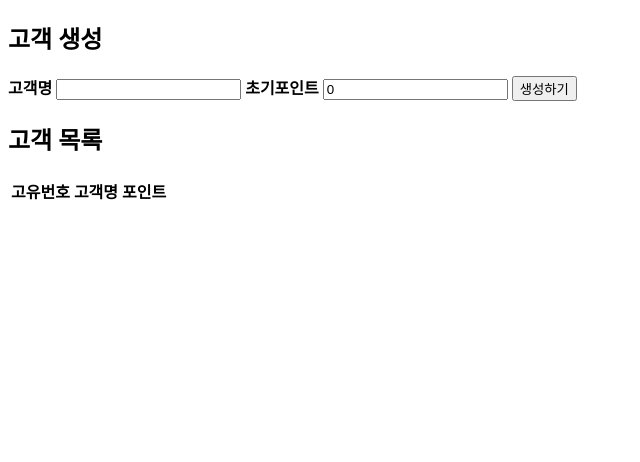
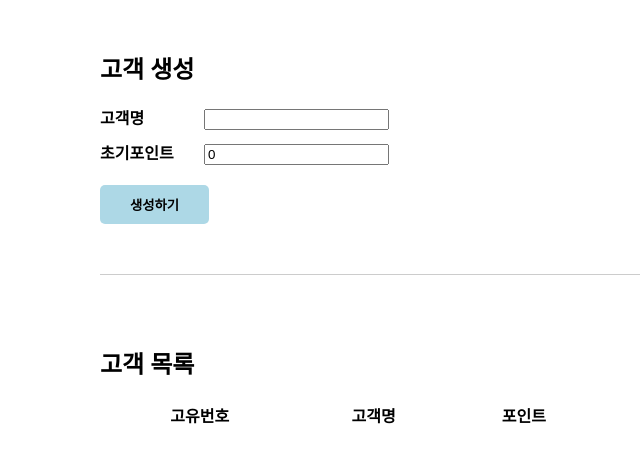
Before and after one commit to livetOwO/The-Gifting-Co-backend, a website: page static/index.html in a window 1280 px wide. Shown: the whole page, without its empty margins (0-640 px from the left). Drawn offline with Linux system fonts and the light colour scheme; no server answers.

Commit message:
레이아웃 및 스타일 변경

```diff
--- a/static/index.html
+++ b/static/index.html
@@ -5,21 +5,27 @@
   <meta name="viewport"
         content="width=device-width, user-scalable=no, initial-scale=1.0, maximum-scale=1.0, minimum-scale=1.0">
   <meta http-equiv="X-UA-Compatible" content="ie=edge">
-  <title>Document</title>
+  <link rel="stylesheet" href="style.css">
+  <title>유저 및 포인트 관리</title>
 </head>
 <body>
-  <section>
+  <main class="container">
+    <section id="user-create">
       <h1>고객 생성</h1>
       <form action="/user/create" method="post" onsubmit="createUser(event)">
+        <div class="input-row">
           <label><strong>고객명</strong> <input type="text" name="name"></label>
+        </div>
+        <div class="input-row">
           <label><strong>초기포인트</strong> <input type="number" name="point" min="0" value="0"></label>
+        </div>
         <button>생성하기</button>
       </form>
     </section>
 
     <section>
       <h1>고객 목록</h1>
-    <table>
+      <table id="user-table">
         <thead>
         <tr>
           <th>고유번호</th>
@@ -32,6 +38,7 @@
         </tbody>
       </table>
     </section>
+  </main>
 
   <script>
     let selectedUser = null;
--- /dev/null
+++ b/static/style.css
@@ -0,0 +1,60 @@
+button {
+    border: 0;
+    cursor: pointer;
+}
+
+.container {
+    max-width: 1080px;
+    margin: 0 auto;
+}
+
+section {
+    margin-top: 50px;
+}
+
+section + section {
+    padding-top: 50px;
+    border-top: 1px solid #CCCCCC;
+}
+
+#user-create .input-row {
+    margin-top: 10px;
+}
+
+#user-create label strong {
+    display: inline-block;
+    width: 100px;
+}
+
+#user-create button {
+    margin-top: 20px;
+    padding: 10px 30px;
+    border-radius: 5px;
+    background: lightblue;
+    font-weight: bold;
+}
+
+#user-table {
+    width: 500px;
+}
+
+#user-table tbody td {
+    padding: 5px 10px;
+}
+
+#user-table tbody td:first-child {
+    width: 100px;
+    text-align: center;
+}
+
+#user-table tbody td:last-child {
+    text-align: right;
+}
+
+#user-table tbody tr:nth-child(odd) {
+    background: rgba(0, 0, 0, 10%);
+}
+
+#user-table tbody tr.selected {
+    background: rgba(255, 0, 0, 10%);
+}
```
Lines whose indentation alone changed are shown as unchanged.
